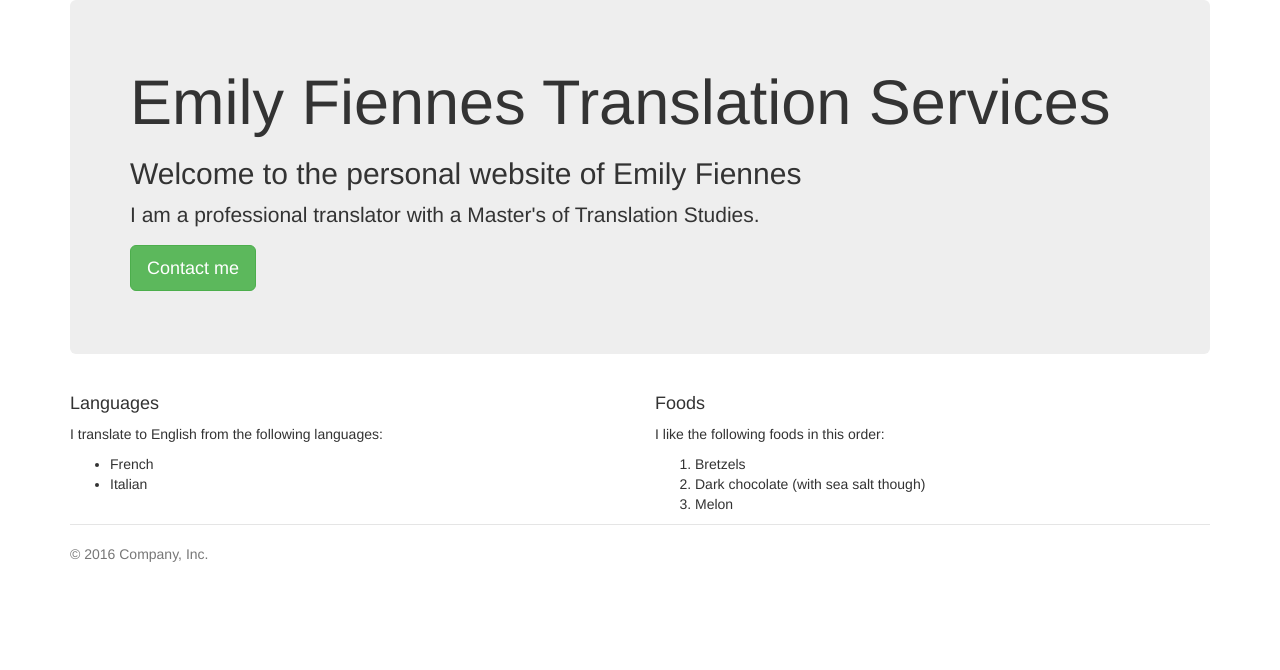
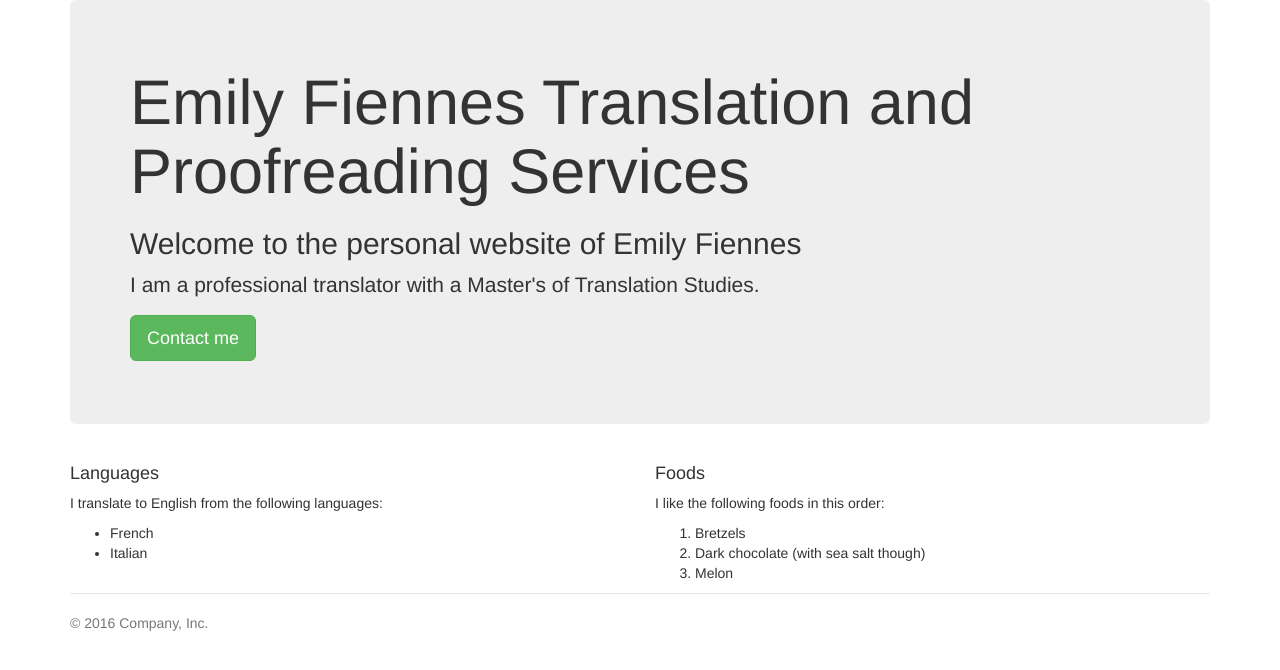
Before and after one commit to EmilyFiennes/emilyfiennes-website, a plain HTML site: page index.html in a window 1280 px wide. Drawn offline with nearby package versions, Linux system fonts and the light colour scheme.

Commit message:
Title Fix

```diff
--- a/index.html
+++ b/index.html
@@ -20,7 +20,7 @@
   <body>
     <div class="container">
       <div class="jumbotron">
-        <h1>Emily Fiennes Translation Services</h1>
+        <h1>Emily Fiennes Translation and Proofreading Services</h1>
         <h2> Welcome to the personal website of Emily Fiennes</h2>
         <p>I am a professional translator with a Master's of Translation Studies.</p>
         <p>
```
